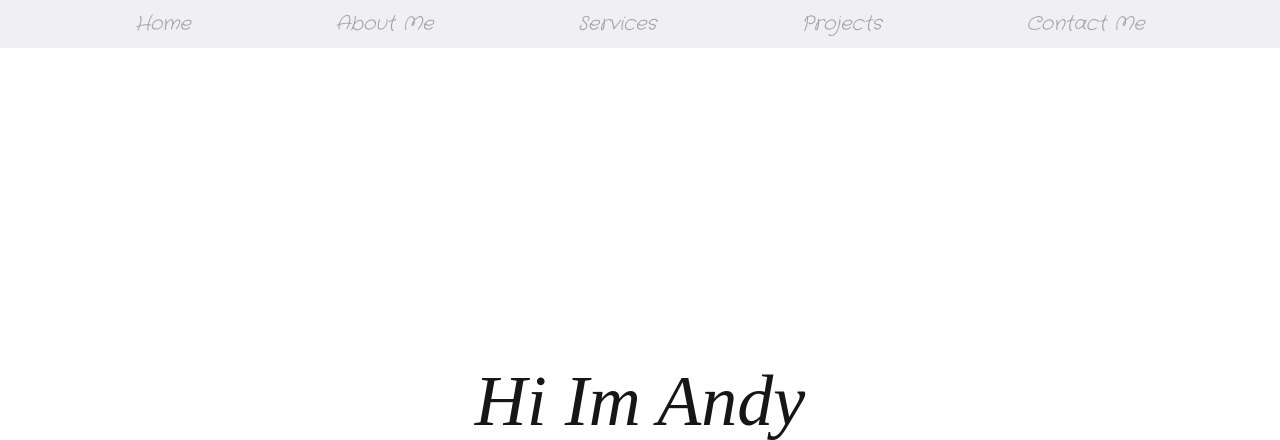
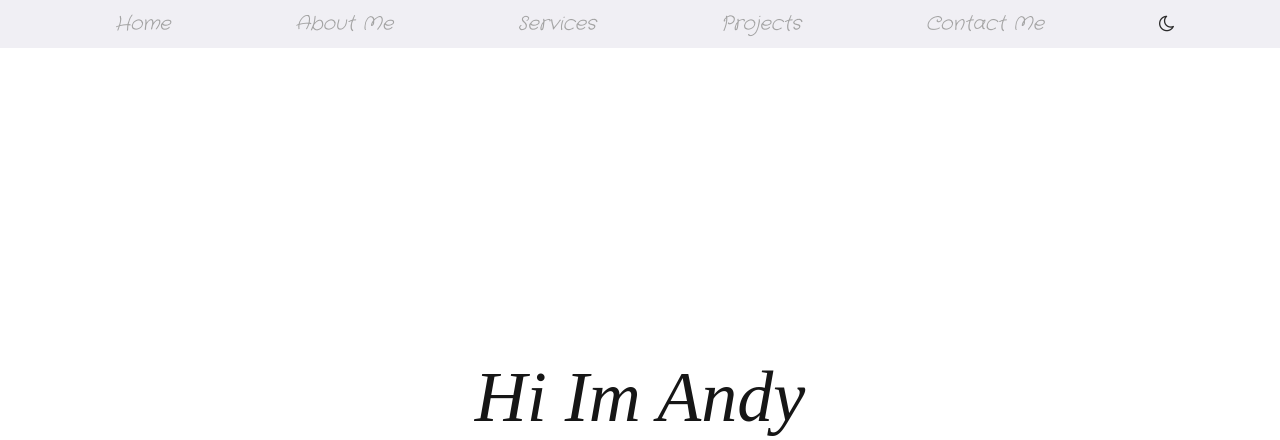
Before and after one commit to AndyGames21/Python-Flask-App--Personal-Portfolio-, a Flask app: template website/templates/Main Website/home.html in a window 1280 px wide. Shown: the top 440 px of the page. Run offline with Flask 2, Linux system fonts and the light colour scheme; the template is opened without the code that fills it, so the values that code supplies are empty; some web fonts are replaced.

Commit message:
Feat: Modified Home.html

```diff
--- a/website/templates/Main Website/home.html
+++ b/website/templates/Main Website/home.html
@@ -12,12 +12,13 @@
     <script src="https://cdn.jsdelivr.net/npm/popper.js@1.16.1/dist/umd/popper.min.js"></script>
     <script src="https://cdn.jsdelivr.net/npm/bootstrap@4.6.2/dist/js/bootstrap.bundle.min.js"></script>
     <link rel="stylesheet" href="https://cdnjs.cloudflare.com/ajax/libs/font-awesome/4.7.0/css/font-awesome.min.css">
+    <script src="./../../static/js/main.js"></script>
 </head>
 <body>
     <header>
         <nav class="navbar navbar-expand-lg bg-dark">
             <button class="navbar-toggler" type="button" data-toggle="collapse" data-target="#collapsibleNavbar">
-                <span class="fa fa-bars"></span>
+                <span class="fa fa-bars bars"></span>
               </button>
             <div class="collapse navbar-collapse" id="collapsibleNavbar">
                 <ul class="nav navbar-nav">
@@ -26,10 +27,19 @@
                     <li><a href="#services">Services</a></li>
                     <li><a href="./projects.html">Projects</a></li>
                     <li><a href="#contact">Contact Me</a></li>
+                    <a class="theme" onclick="theme()">
+                        <i class="fa fa-moon-o"></i>
+                    </a>
+                    <a class="theme-light" onclick="theme()">
+                        <i class="fa fa-sun-o"></i>
+                    </a>
                 </ul>
-                <button class="theme" type="button" data-toggle="theme">
+                <a class="theme" onclick="theme()">
+                    <i class="fa fa-moon-o"></i>
+                </a>
+                <a class="theme-light" onclick="theme()">
                     <i class="fa fa-sun-o"></i>
-                </button>
+                </a>
             </div>
         </nav>
     </header>
```
